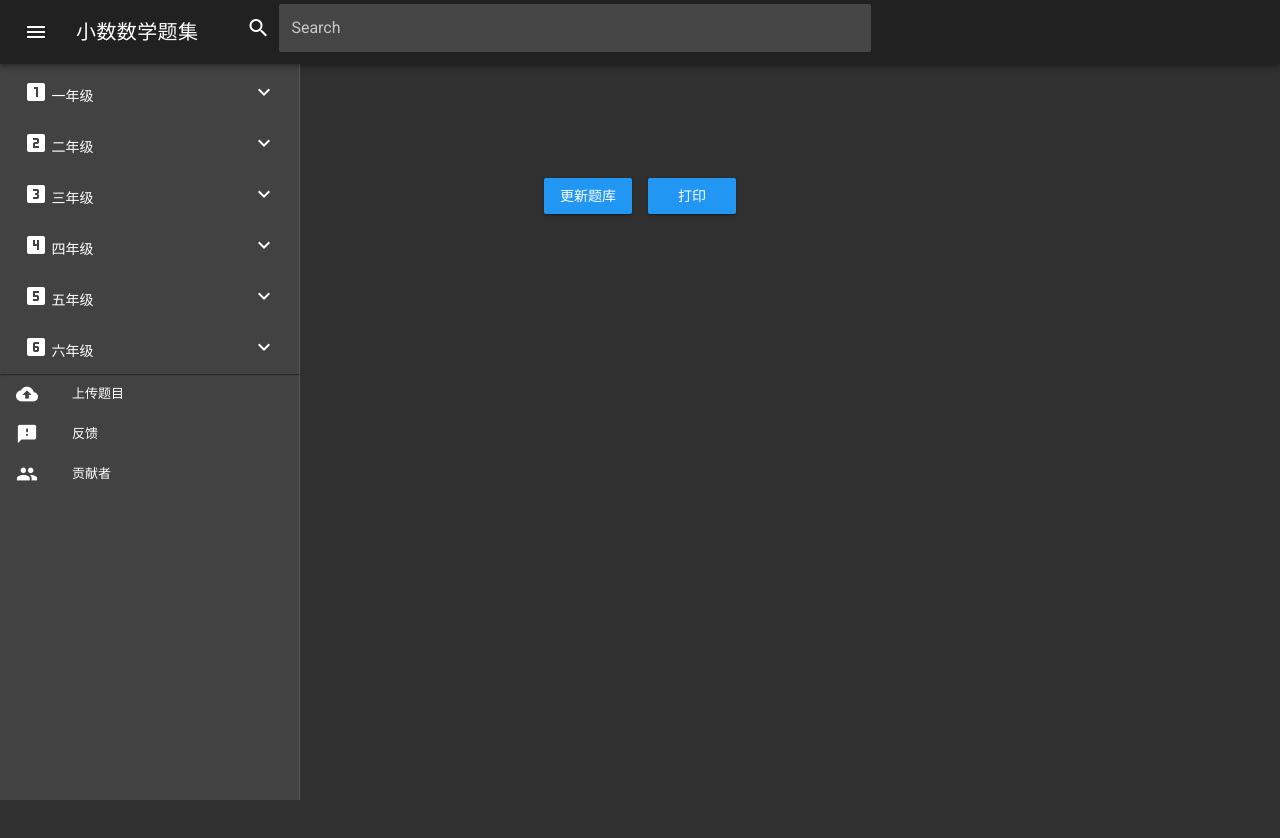
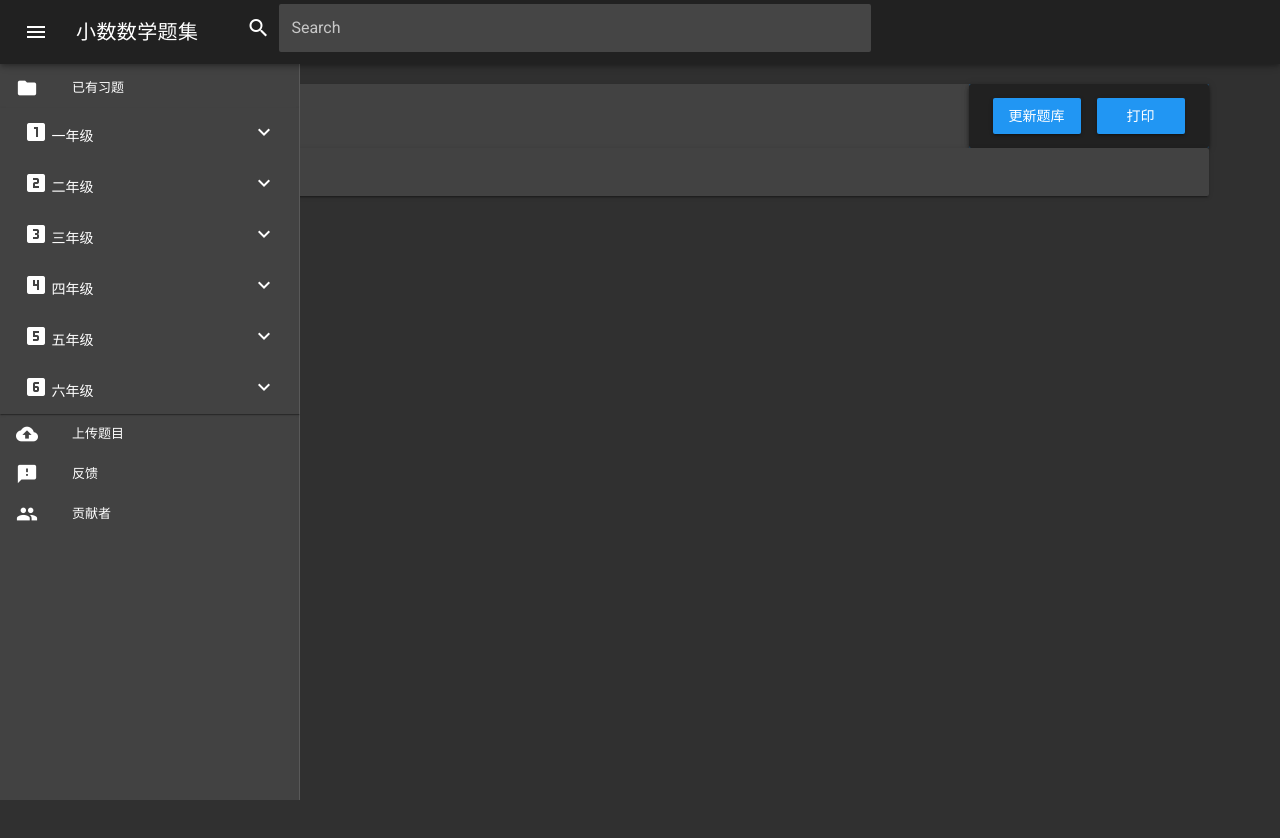
Before and after one commit to halton/arithmetic.js, a Vue app: page /#/ in a window 1280 px wide. Shown: the top 838 px of the page. Built offline with nearby package versions, Linux system fonts and the light colour scheme.

Commit message:
Refine content to print pretty.

```diff
--- a/src/components/ExamContent.vue
+++ b/src/components/ExamContent.vue
@@ -1,18 +1,14 @@
 <template>
-  <div>
-    <h1>{{ title }}</h1>
-    <v-content>
-      <v-container fluid fill-height >
-        <v-layout justify-left align-left>
-           <ul>
-            <li v-for="i in exercises" :key="i.id">
-              <font size="5">{{ i }}</font>
-            </li>
-          </ul>
-        </v-layout>
-      </v-container>
-    </v-content>
-  </div>
+  <v-container fluid>
+    <v-layout row wrap>
+    <!-- column number = 12 / {number_xs_blow} -->
+      <v-flex xs3 v-for="i in exercises" :key="i">
+        <v-card flat tile>
+          <font size="4">{{ i }}</font>
+        </v-card>
+      </v-flex>
+    </v-layout>
+  </v-container>
 </template>
 
 <script>
@@ -53,11 +49,4 @@ export default {
     display: inline-block;
     margin: 0 10px;
   }
-  .md-content {
-    width: 100%;
-    height: 100%;
-    display: inline-flex;
-    justify-content: left;
-    align-items: left;
-  }
 </style>
--- a/src/components/Home.vue
+++ b/src/components/Home.vue
@@ -1,12 +1,15 @@
 <template>
-  <v-app id="inspire" dark>
-    <v-navigation-drawer
-        fixed
-        clipped
-        app
-        v-model="drawer"
-      >
-      <v-list dense>
+  <v-app id="inspire" dark align-top>
+    <v-navigation-drawer fixed clipped app v-model="drawer">
+      <v-list dense fluid>
+        <v-list-tile @click="onUpload">
+          <v-list-tile-action>
+            <v-icon>folder</v-icon>
+          </v-list-tile-action>
+          <v-list-tile-content>
+            <v-list-tile-title>已有习题</v-list-tile-title>
+          </v-list-tile-content>
+        </v-list-tile>
         <by-grade v-on:update-content="onUpdateContent"></by-grade>
         <v-list-tile @click="onUpload">
           <v-list-tile-action>
@@ -37,19 +40,33 @@
     <v-toolbar app fixed clipped-left>
       <v-toolbar-side-icon @click.native="drawer = !drawer"></v-toolbar-side-icon>
       <span class="title ml-3 mr-5">小数数学题集</span>
-      <v-text-field
-        solo-inverted
-        flat
-        label="Search"
-        prepend-icon="search"
-      ></v-text-field>
+      <v-text-field solo-inverted flat label="Search" prepend-icon="search"></v-text-field>
       <v-spacer></v-spacer>
     </v-toolbar>
-    <exam-content :title="contentTitle" :exercises="contentExercises"></exam-content>
-    <div>
-      <v-btn color="info" @click="onRefresh">更新题库</v-btn>
-      <v-btn color="info" @click="onPrint">打印</v-btn>
-    </div>
+    <v-container>
+      <v-layout column wrap>
+        <v-flex>
+          <v-card>
+           <v-layout row wrap>
+              <v-spacer></v-spacer>
+              <h1>{{ contentTitle }}</h1>
+              <v-spacer></v-spacer>
+              <v-card color="info">
+                <v-toolbar>
+                  <v-btn color="info" @click="onRefresh">更新题库</v-btn>
+                  <v-btn color="info" @click="onPrint">打印</v-btn>
+                </v-toolbar>
+              </v-card>
+            </v-layout>
+          </v-card>
+        </v-flex>
+        <v-flex>
+          <v-card>
+            <exam-content :title="contentTitle" :exercises="contentExercises"></exam-content>
+          </v-card>
+        </v-flex>
+      </v-layout>
+    </v-container>
   </v-app>
 </template>
 
```
